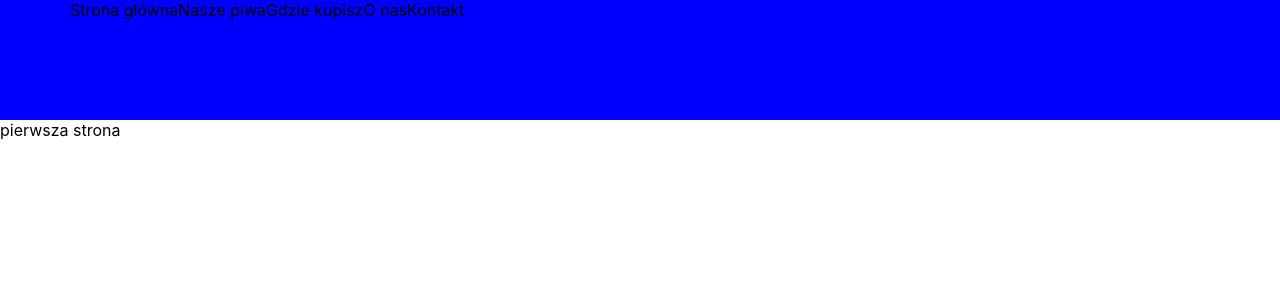
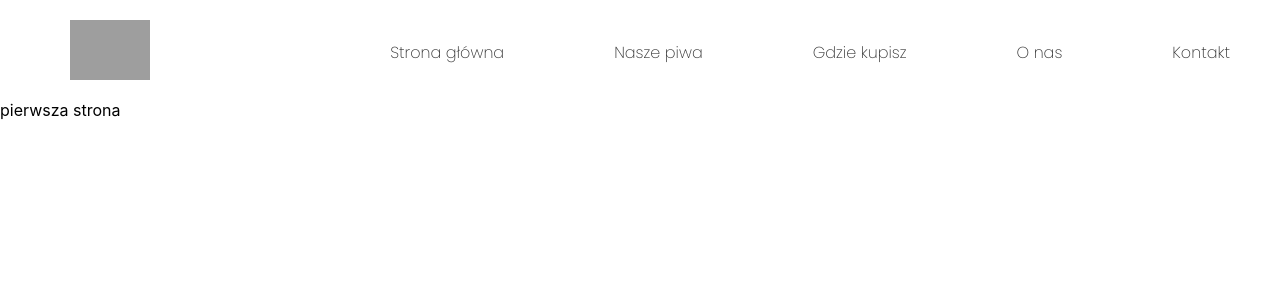
Before and after one commit to Antek97/-brewery, a React (Create React App) app: page / in a window 1280 px wide. Shown: the top 300 px of the page. Built offline with nearby package versions, Linux system fonts and the light colour scheme; grey boxes are pictures that could not be loaded.

Commit message:
header sass update

```diff
--- a/src/ageConfirmation.css
+++ b/src/ageConfirmation.css
@@ -1,3 +1,4 @@
+@import url("https://fonts.googleapis.com/css2?family=Poppins:wght@200&display=swap");
 .bacground {
   height: 100vh;
   display: -webkit-box;
@@ -75,24 +76,76 @@
   border: 3px solid white;
 }
 
-.header {
-  width: 100%;
-  height: 120px;
-  background-color: blue;
+section {
+  margin: 0;
+  padding: 0;
   -webkit-box-sizing: border-box;
           box-sizing: border-box;
+  position: relative;
+  width: 100%;
+  padding: 50px;
+  display: -webkit-box;
+  display: -ms-flexbox;
+  display: flex;
+  -webkit-box-pack: center;
+      -ms-flex-pack: center;
+          justify-content: center;
+  -webkit-box-align: center;
+      -ms-flex-align: center;
+          align-items: center;
+  background: #fff;
 }
 
-.header ul {
-  margin: 0 30px;
-  display: -webkit-inline-box;
-  display: -ms-inline-flexbox;
-  display: inline-flex;
+section header {
+  position: absolute;
+  top: 0;
+  left: 0;
+  width: 100%;
+  display: -webkit-box;
+  display: -ms-flexbox;
+  display: flex;
+  -webkit-box-pack: justify;
+      -ms-flex-pack: justify;
+          justify-content: space-between;
+  -webkit-box-align: center;
+      -ms-flex-align: center;
+          align-items: center;
+  margin: 20px;
+}
+
+section header a {
+  margin-left: 50px;
+}
+
+section header a img {
+  position: relative;
+  max-width: 80px;
+}
+
+section header ul {
+  position: relative;
+  display: -webkit-box;
+  display: -ms-flexbox;
+  display: flex;
+  -webkit-box-pack: center;
+      -ms-flex-pack: center;
+          justify-content: center;
+  -webkit-box-align: center;
+      -ms-flex-align: center;
+          align-items: center;
+}
+
+section header ul li {
+  margin-right: 70px;
   list-style: none;
 }
 
-.header ul li {
+section header ul li a {
+  display: inline-block;
+  color: #333;
+  font-weight: 400;
+  margin-left: 40px;
   text-decoration: none;
-  text-align: center;
+  font-family: "Poppins";
 }
 /*# sourceMappingURL=ageConfirmation.css.map */
--- a/src/ageConfirmation.js
+++ b/src/ageConfirmation.js
@@ -1,6 +1,6 @@
 import React from 'react';
 import './ageConfirmation.css';
-import Menu from './menu';
+import './menu';
 
 
 class AgeConfirmation extends React.Component {
--- a/src/ageConfirmation.scss
+++ b/src/ageConfirmation.scss
@@ -1,5 +1,6 @@
+@import url('https://fonts.googleapis.com/css2?family=Poppins:wght@200&display=swap');
 
-.bacground{
+.bacground {
   height: 100vh;
   display: flex;
   justify-content: center;
@@ -32,7 +33,7 @@
       text-align: center;
       color: white;
     }
-    div{
+    div {
       display: flex;
       justify-content: space-evenly;
       align-items: center;
@@ -59,18 +60,51 @@
   }
 }
 
-.header{
+section {
+  margin: 0;
+  padding: 0;
+  box-sizing: border-box;
+  position: relative;
   width: 100%;
-  height: 120px;
-  background-color: blue;
-  box-sizing: border-box;
-  ul{
-    margin: 0 30px;
-    display: inline-flex;
-    list-style: none;
-    li{
-      text-decoration: none;
-      text-align: center;
+  padding: 50px;
+  display: flex;
+  justify-content: center;
+  align-items: center;
+  background: #fff;
+
+  header {
+    position: absolute;
+    top: 0;
+    left: 0;
+    width: 100%;
+    display: flex;
+    justify-content: space-between;
+    align-items: center;
+    margin: 20px;
+    a {
+      margin-left: 50px;
+      img{
+        position: relative;
+        max-width: 80px;
+      }
+    }
+    ul {
+     position: relative;
+     display: flex;
+     justify-content: center;
+     align-items: center;
+      li {
+        margin-right: 70px;
+        list-style: none;
+        a {
+          display: inline-block;
+          color: #333;
+          font-weight: 400;
+          margin-left:40px;
+          text-decoration: none;
+          font-family:"Poppins";
+        }
+      }
     }
   }
 }
--- a/src/menu.js
+++ b/src/menu.js
@@ -84,18 +84,20 @@ class MenuHeader extends React.Component {
   render() {
     return (
       <>
-        <div className='header'>
-          {/* <div>Hello123</div> */}
+        <section>
+          <header>
+          <a><img src='logo.png'></img></a>
 
-          <ul>
-            <li onClick={this.mainPage}>Strona główna</li>
-            <li onClick={this.handleklickBeers}>Nasze piwa</li>
-            <li onClick={this.whereBuy}>Gdzie kupisz</li>
-            <li onClick={this.myInfo}>O nas</li>
-            <li onClick={this.contact}>Kontakt</li>
-          </ul>
+            <ul>
+              <li onClick={this.mainPage}><a>Strona główna</a></li>
+              <li onClick={this.handleklickBeers}><a>Nasze piwa</a></li>
+              <li onClick={this.whereBuy}><a>Gdzie kupisz</a></li>
+              <li onClick={this.myInfo}><a>O nas</a></li>
+              <li onClick={this.contact}><a>Kontakt</a></li>
+            </ul>
 
-        </div>
+          </header>
+        </section>
         {React.createElement(this.state.Layer)}
 
       </>
@@ -103,7 +105,7 @@ class MenuHeader extends React.Component {
   }
 }
 
-class Menu  extends React.Component {
+class Menu extends React.Component {
   state = {
       confirm:true,
    }
```
Also changed, not shown: 2 other files (tests, documents, lock files or other folders).
